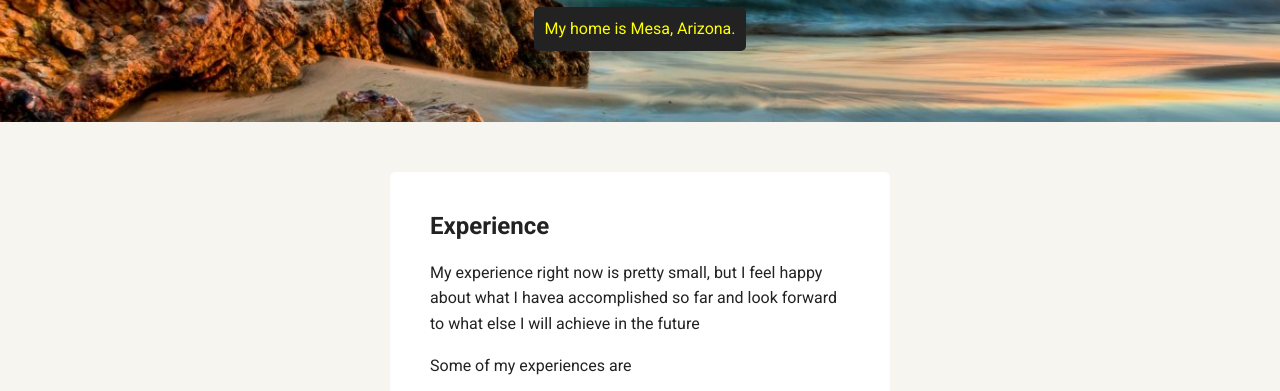
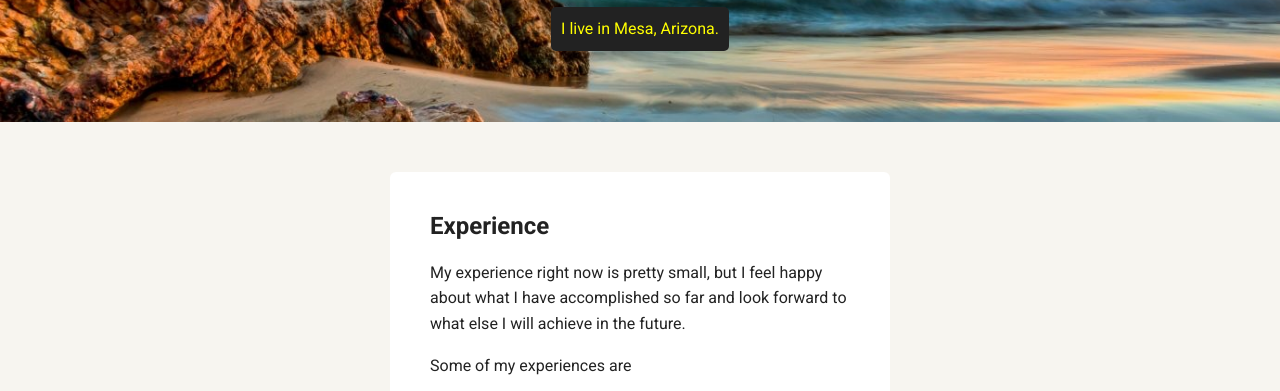
Before and after one commit to CorbinG7/Techdegree-Project-1, a plain HTML site: page portfolio_update_v1/experience.html in a window 1280 px wide. Shown: the part 348-739 px from the top of the page. Drawn offline with Linux system fonts and the light colour scheme; a web font is replaced by a local one.

Commit message:
Fixed typos

```diff
--- a/portfolio_update_v1/experience.html
+++ b/portfolio_update_v1/experience.html
@@ -19,14 +19,14 @@
     <header>
         <img src="images/corbin.jpg" alt="Selfie of Corbin" class="profile-image">
         <h1 class="tag name">Hello, I’m Corbin.</h1>
-        <p class="tag location">My home is Mesa, Arizona.</p>
+        <p class="tag location">I live in Mesa, Arizona.</p>
       </header>
 
       <main class="flex">
         <div class="card">
 
             <h2>Experience</h2>
-            <p>My experience right now is pretty small, but I feel happy about what I havea accomplished so far and look forward to what else I will achieve in the future</p>
+            <p>My experience right now is pretty small, but I feel happy about what I have accomplished so far and look forward to what else I will achieve in the future.</p>
             <p>Some of my experiences are</p>
             <ul class="skills">
                 <li>HTML</li>
```
Also changed, not shown: portfolio_update_v1/index.html (+2 -2 lines).
